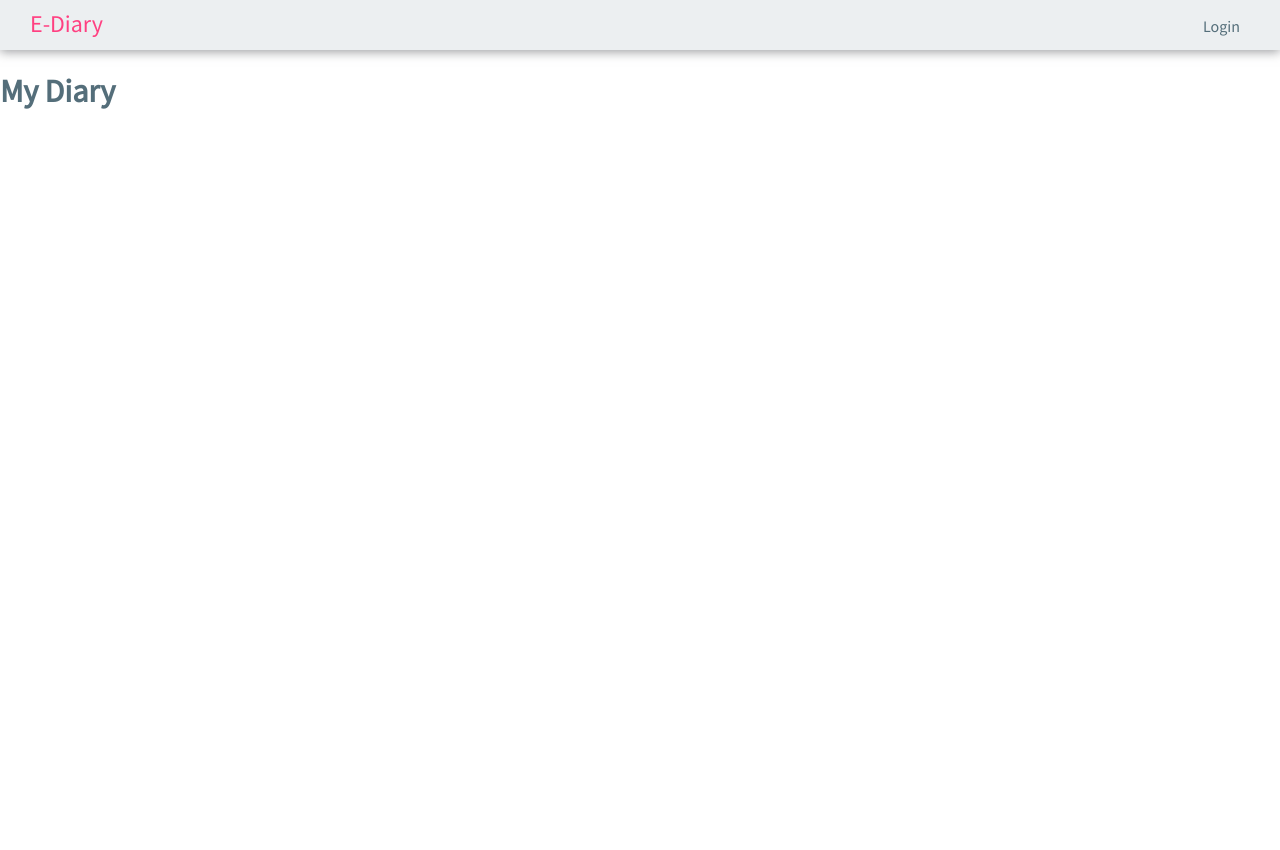
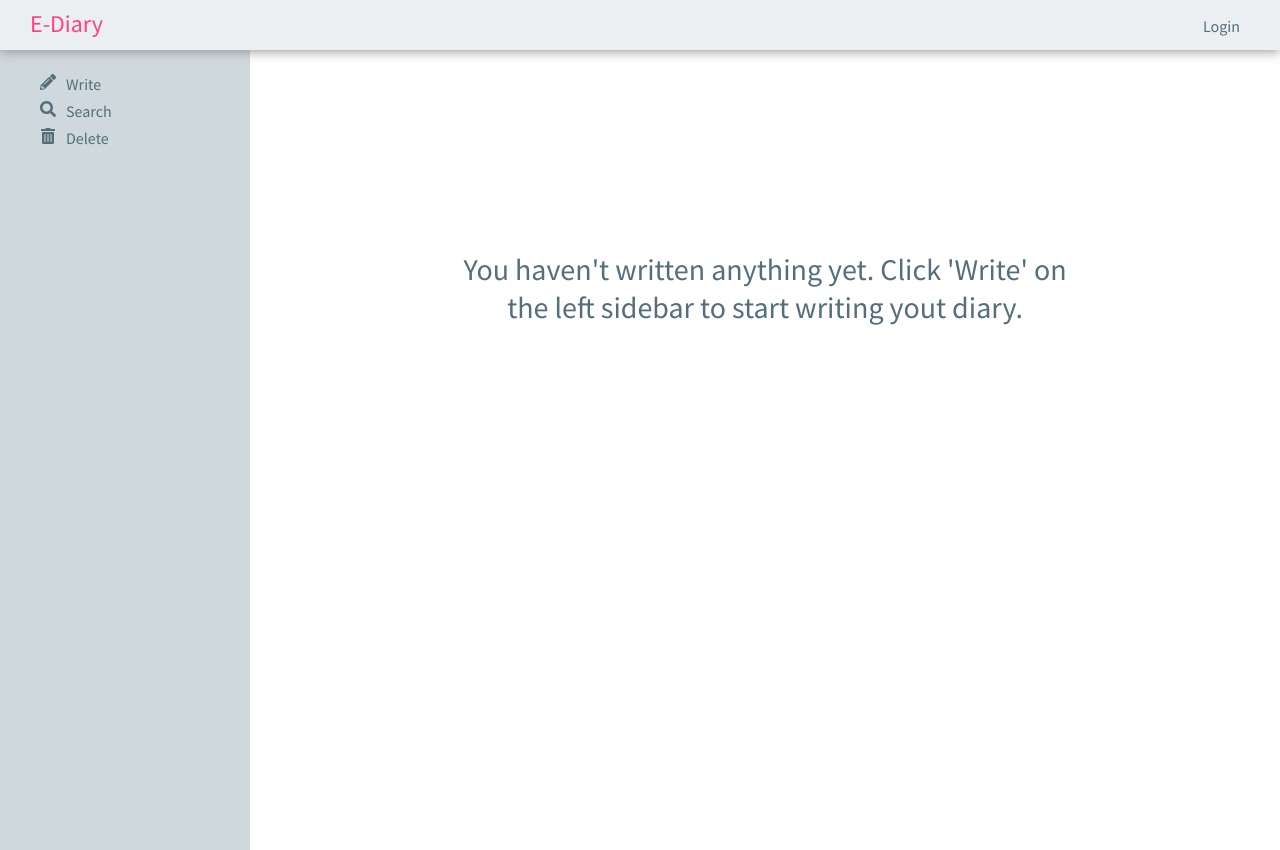
Before and after one commit to ivan3123708/e-diary, a React app in the folder client/: page /my-diary in a window 1280 px wide. Before the commit the page ends 800 px from the top, so only its background shows below. Built offline with nearby package versions, Linux system fonts and the light colour scheme; no server answers.

Commit message:
Added Sidebar conditional rendering

```diff
--- a/client/package.json
+++ b/client/package.json
@@ -13,6 +13,7 @@
     "axios": "^0.18.0",
     "react": "^16.3.2",
     "react-dom": "^16.3.2",
+    "react-icons": "^3.0.5",
     "react-redux": "^5.0.7",
     "react-router-dom": "^4.3.1",
     "redux": "^4.0.0",
--- a/client/src/components/MyDiary.tsx
+++ b/client/src/components/MyDiary.tsx
@@ -1,9 +1,56 @@
 import * as React from 'react';
+import MyDiarySidebar from './MyDiarySidebar';
 
-const MyDiary = () => {
-  return (
-    <h1>My Diary</h1>
-  )
+interface IState {
+  action: string | null;
+}
+
+class MyDiary extends React.Component<{}, IState> {
+  constructor(props) {
+    super(props);
+
+    this.state = {
+      action: null
+    }
+  }
+
+  setAction = (action: string) => {
+    this.setState((prevState) => {
+      const prevId = prevState.action || '';
+      const prevActive = document.getElementById(prevId);
+      prevActive && prevActive.classList.remove('active');
+
+      const active = document.getElementById(action);
+      active && active.classList.add('active');
+
+      return { action };
+    });
+
+  }
+
+  render() {
+    const renderContent = () => {
+      switch (this.state.action) {
+        case 'write':
+          return <h1>WRITE</h1>
+        case 'search':
+          return <h1>SEARCH</h1>
+        case 'delete':
+          return <h1>DELETE</h1>
+        case null:
+          return <p>You haven't written anything yet. Click 'Write' on the left sidebar to start writing yout diary.</p>
+      }
+    };
+
+    return (
+      <div className="my-diary">
+        <MyDiarySidebar setAction={this.setAction}/>
+        <div className="content">
+          {renderContent()}
+        </div>
+      </div>
+    );
+  }
 };
 
 export default MyDiary;
--- /dev/null
+++ b/client/src/components/MyDiarySidebar.tsx
@@ -0,0 +1,31 @@
+import * as React from 'react';
+import { FaPencilAlt } from 'react-icons/fa';
+import { FaSearch } from 'react-icons/fa';
+import { FaTrashAlt } from 'react-icons/fa';
+
+interface IProps {
+  setAction: (action: string) => void;
+}
+
+const MyDiarySidebar = (props: IProps) => {
+  return (
+    <div className="my-diary-sidebar">
+      <ul>
+        <li id="write">
+          <FaPencilAlt className="icon"/>
+          <span onClick={() => props.setAction('write')}>Write</span>
+        </li>
+        <li id="search">
+          <FaSearch className="icon"/>
+          <span onClick={() => props.setAction('search')}>Search</span>
+        </li>
+        <li id="delete">
+          <FaTrashAlt className="icon"/>
+          <span onClick={() => props.setAction('delete')}>Delete</span>
+        </li>
+      </ul>
+    </div>
+  );
+}
+
+export default MyDiarySidebar;
--- a/client/src/styles/components/_LoginModal.sass
+++ b/client/src/styles/components/_LoginModal.sass
@@ -7,7 +7,7 @@
     width: 90%
     max-width: 340px
     margin: auto
-    background: $grey-light
+    background: $grey-1
     border: 1px solid transparent
     border-radius: 4px
     box-shadow: 0 2px 16px $shadow
@@ -39,24 +39,24 @@
           border-bottom: 1px solid $pink
 
         input::placeholder
-          color: $grey-medium
+          color: $grey-3
 
         button
           padding: 4px
           font-size: 14px
-          border: 1px solid $grey-dark
+          border: 1px solid $grey-4
           border-radius: 4px
           cursor: pointer
 
         button#btn-login, button#btn-register
           margin: 20px 0 5px 0
-          background: $grey-medium
-          color: $grey-light
+          background: $grey-3
+          color: $grey-1
 
         button#btn-cancel
           margin: 5px 0 20px 0
           background: transparent
-          color: $grey-dark
+          color: $grey-4
 
         p
           text-align: center
--- /dev/null
+++ b/client/src/styles/components/_MyDiary.sass
@@ -0,0 +1,10 @@
+.my-diary
+  display: grid
+  grid-template-columns: 250px auto
+  min-height: 100vh
+
+  .content
+    p
+      margin: 200px
+      text-align: center
+      font-size: 30px
--- /dev/null
+++ b/client/src/styles/components/_MyDiarySidebar.sass
@@ -0,0 +1,24 @@
+.my-diary-sidebar
+  background: $grey-2
+
+  ul
+    display: flex
+    flex-direction: column
+    margin-top: 24px
+    list-style: none
+
+    li
+      margin-bottom: 7px
+
+      &:hover
+        color: $pink
+
+      span
+        color: inherit
+        cursor: pointer
+
+      .icon
+        margin-right: 10px
+
+.active
+  color: $pink
--- a/client/src/styles/components/_Topbar.sass
+++ b/client/src/styles/components/_Topbar.sass
@@ -3,8 +3,9 @@
   justify-content: space-between
   width: 100%
   height: 50px
-  background: $grey-light
+  background: $grey-1
   box-shadow: 0 2px 10px $shadow
+  z-index: 10
 
   .left
     margin-left: 30px
@@ -25,5 +26,4 @@
         margin: 0 10px
 
         .nav-link
-          color: $grey-dark
-          text-decoration: none
+          color: $grey-4
--- a/client/src/styles/index.sass
+++ b/client/src/styles/index.sass
@@ -1,6 +1,8 @@
 @import './partials/_colors.sass'
 @import './partials/_fonts.sass'
 @import './partials/_base.sass'
+@import './components/_EDiary.sass'
 @import './components/_LoginModal.sass'
-@import './components/_EDiary.sass'
+@import './components/_MyDiary.sass'
+@import './components/_MyDiarySidebar.sass'
 @import './components/_Topbar.sass'
--- a/client/src/styles/partials/_base.sass
+++ b/client/src/styles/partials/_base.sass
@@ -3,5 +3,8 @@
 
 body
   margin: 0
-  color: $grey-dark
+  color: $grey-4
   font-family: $source-sans-pro
+
+a
+  text-decoration: none
--- a/client/src/styles/partials/_colors.sass
+++ b/client/src/styles/partials/_colors.sass
@@ -1,6 +1,7 @@
-$grey-light: unquote('#ECEFF1')
-$grey-medium: unquote('#90A4AE')
-$grey-dark: unquote('#546E7A')
+$grey-1: unquote('#ECEFF1')
+$grey-2: unquote('#CFD8DC')
+$grey-3: unquote('#90A4AE')
+$grey-4: unquote('#546E7A')
 $pink: unquote('#FF4081')
 
 $shadow: unquote('#818386c5')
```
Also changed, not shown: 1 other file (tests, documents, lock files or other folders).
